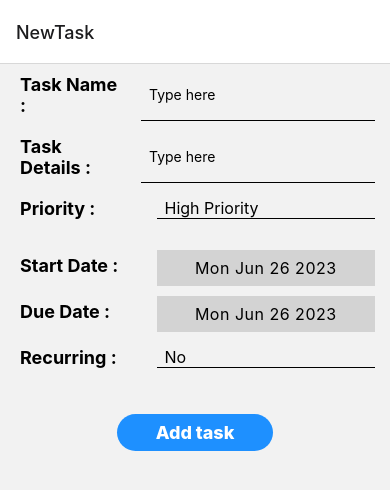
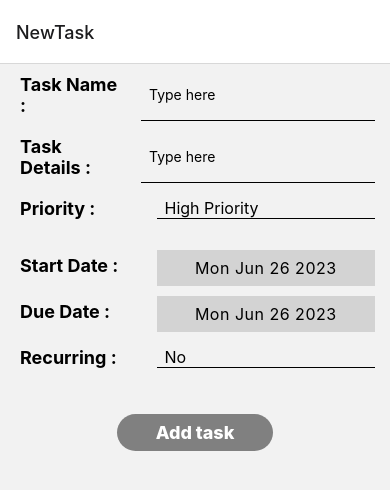
Before and after one commit to gulshan-ara/CM3070_Final_Project, a React Native app: screen /NewTask in a window 390 px wide. Shown: the top 490 px of the page. Built offline with nearby package versions, Linux system fonts and the light colour scheme; some icons are missing.

Commit message:
refactor - prevented submitting a blank task form

```diff
--- a/components/CustomButton.js
+++ b/components/CustomButton.js
@@ -1,9 +1,15 @@
-import { StyleSheet, Text, TouchableOpacity, View } from "react-native";
+import { StyleSheet, Text, TouchableOpacity } from "react-native";
 import React from "react";
 
-const CustomButton = ({ buttonText, onPress }) => {
+const CustomButton = ({ buttonText, onPress, isdisabled }) => {
+	const bgColor =
+		isdisabled && isdisabled === true ? "grey" : "dodgerblue";
 	return (
-		<TouchableOpacity style={styles.btnConatiner} onPress={onPress}>
+		<TouchableOpacity
+			style={{ ...styles.btnConatiner, backgroundColor: bgColor }}
+			onPress={onPress}
+			disabled={isdisabled}
+		>
 			<Text style={styles.btnText}>{buttonText}</Text>
 		</TouchableOpacity>
 	);
@@ -18,12 +24,12 @@ const styles = StyleSheet.create({
 		alignItems: "center",
 		marginVertical: 20,
 		backgroundColor: "dodgerblue",
-    borderRadius: 20
+		borderRadius: 20,
 	},
-  btnText: {
-    paddingVertical: 8,
-    fontSize: 18,
-    color: 'white',
-    fontWeight: '800'
-  }
+	btnText: {
+		paddingVertical: 8,
+		fontSize: 18,
+		color: "white",
+		fontWeight: "800",
+	},
 });
--- a/screens/NewTaskScreen.js
+++ b/screens/NewTaskScreen.js
@@ -20,6 +20,11 @@ const NewTask = ({ navigation }) => {
 	const [showRecurrenceModal, setShowRecurrenceModal] = useState(false);
 	const [priorityStatus, setPriorityStatus] = useState("High");
 	const [recurrenceStatus, setRecurrenceStatus] = useState("No");
+
+	let isDisabled = false;
+	if (taskName === "" || dueDate === null) {
+		isDisabled = true;
+	}
 
 	const priorityStatusList = [
 		{ text: "High" },
@@ -108,14 +113,21 @@ const NewTask = ({ navigation }) => {
 				value="No"
 				onChange={setRecurrenceStatus}
 			/>
-			<CustomButton buttonText="Add task" onPress={() => {navigation.navigate("Task Details", {
-				taskName: taskName,
-				taskDetails : taskDetails,
-				priorityStatus: priorityStatus,
-				startDate: startDate,
-				dueDate: dueDate,
-				recurrenceStatus: recurrenceStatus
-			})}}/>
+
+			<CustomButton
+				buttonText="Add task"
+				isdisabled={isDisabled}
+				onPress={() => {
+					navigation.navigate("Task Details", {
+						taskName: taskName,
+						taskDetails: taskDetails,
+						priorityStatus: priorityStatus,
+						startDate: startDate,
+						dueDate: dueDate,
+						recurrenceStatus: recurrenceStatus,
+					});
+				}}
+			/>
 		</View>
 	);
 };
```
